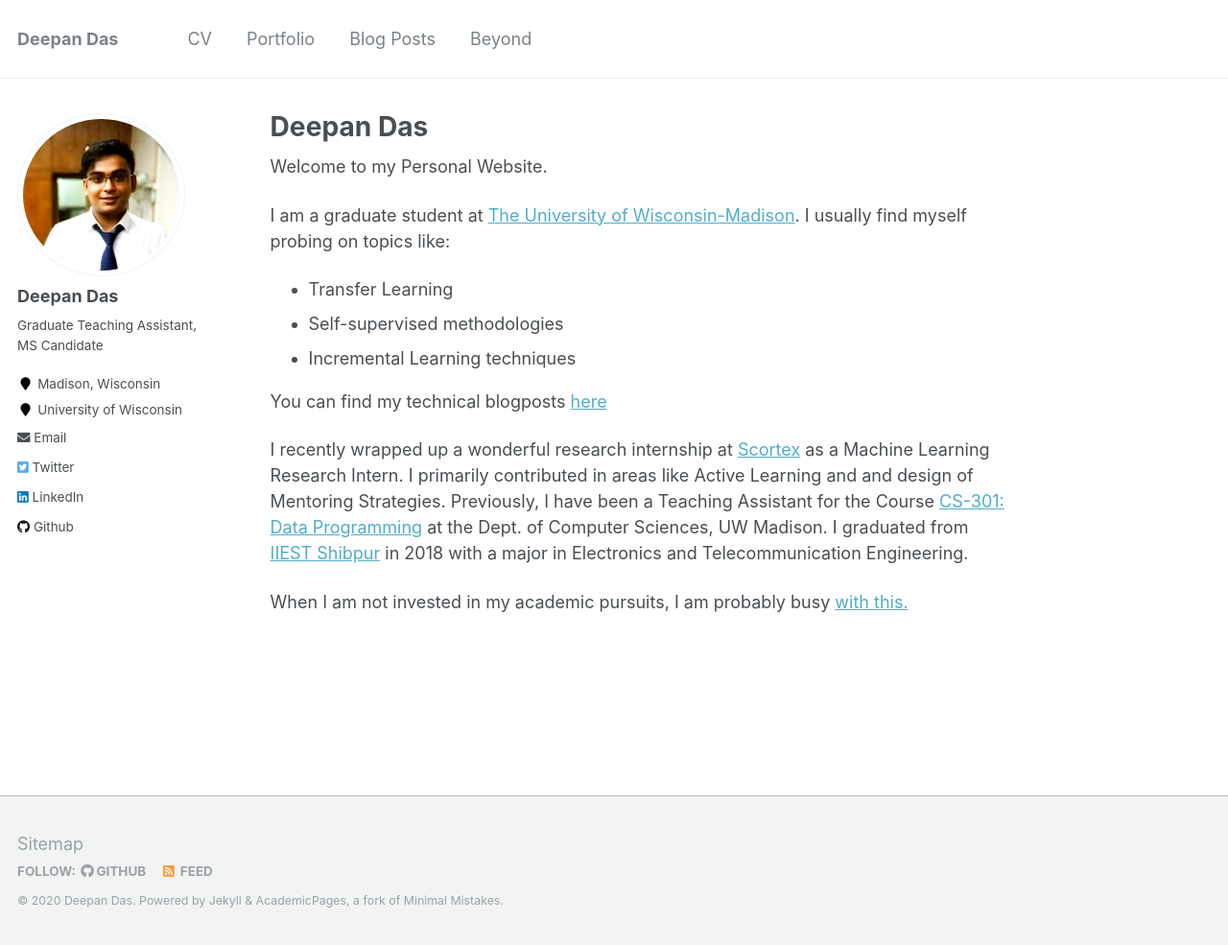
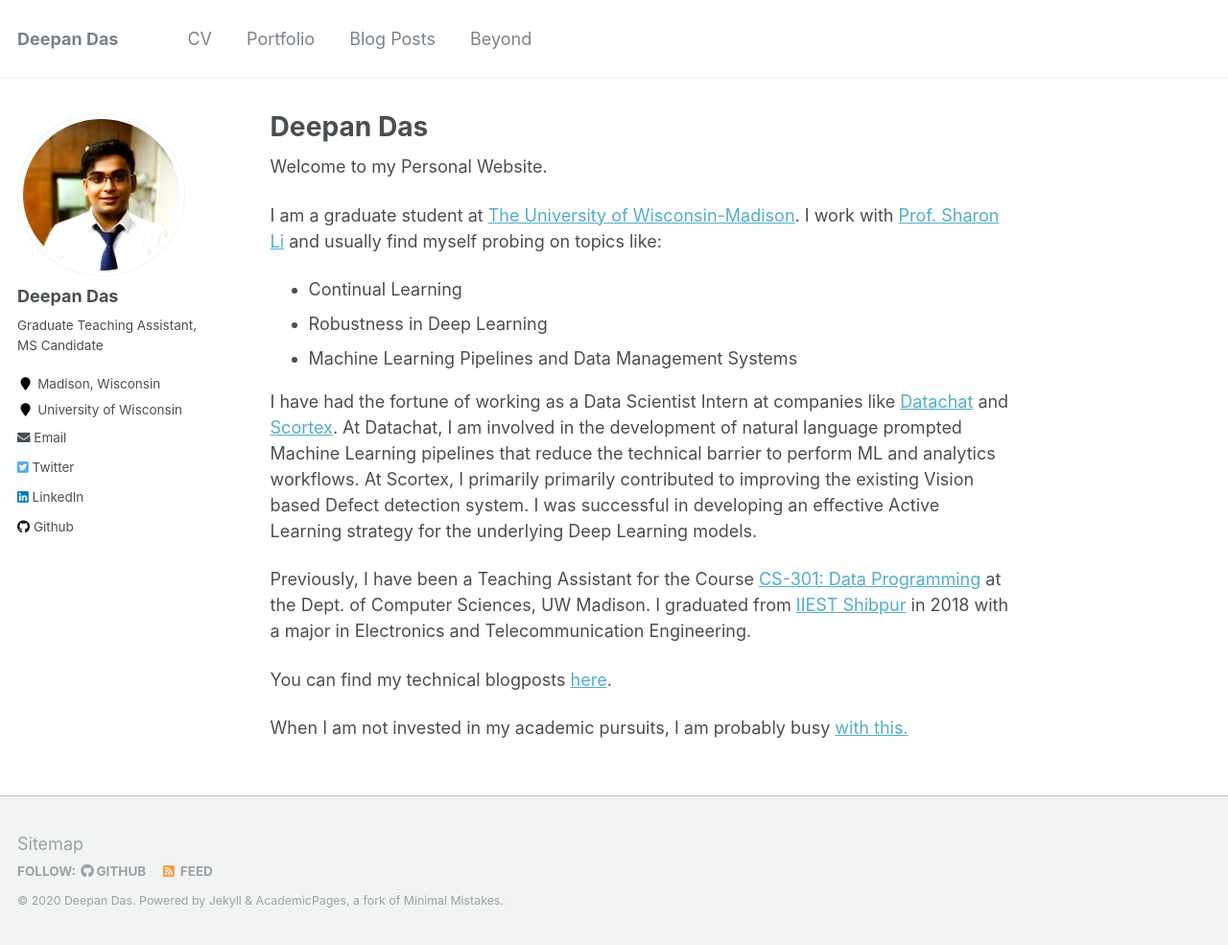
Before and after one commit to deepandas11/deepandas11.github.io, a Jekyll site: the page built from _pages/about.md, in a window 1280 px wide and 985 px high. Shown: the whole window at 96% size. Built offline with Jekyll 4.4.1, drawn with Linux system fonts in a browser that asks for light colours.

Commit message:
update about

```diff
--- a/_pages/about.md
+++ b/_pages/about.md
@@ -11,14 +11,24 @@ author_profile: true
 
 Welcome to my Personal Website.
 
-I am a graduate student at [The University of Wisconsin-Madison](https://www.engr.wisc.edu/department/electrical-computer-engineering/). I usually find myself probing on topics like:
+I am a graduate student at [The University of Wisconsin-Madison](https://www.engr.wisc.edu/department/electrical-computer-engineering/).
+ I work with [Prof. Sharon Li](http://pages.cs.wisc.edu/~sharonli/) and usually find myself probing on topics like:
 
-- Transfer Learning
-- Self-supervised methodologies
-- Incremental Learning techniques
+- Continual Learning
+- Robustness in Deep Learning
+- Machine Learning Pipelines and Data Management Systems
 
-You can find my technical blogposts [here](https://deepandas11.github.io/year-archive/)
+I have had the fortune of working as a Data Scientist Intern at companies like [Datachat](https://www.datachat.ai) and
+[Scortex](https://scortex.io/). At Datachat, I am involved in the development of natural language prompted Machine Learning
+pipelines that reduce the technical barrier to perform ML and analytics workflows. At Scortex, I primarily
+primarily contributed to improving the existing Vision based Defect detection system. I was successful
+ in developing an effective Active Learning strategy for the underlying Deep Learning models.
 
-I recently wrapped up a wonderful research internship at [Scortex](https://scortex.io/) as a Machine Learning Research Intern. I primarily contributed in areas like Active Learning and and design of Mentoring Strategies. Previously, I have been a Teaching Assistant for the Course [CS-301: Data Programming](https://tyler.caraza-harter.com/cs301/spring19/syllabus.html) at the Dept. of Computer Sciences, UW Madison. I graduated from [IIEST Shibpur](https://www.iiests.ac.in/) in 2018 with a major in Electronics and Telecommunication Engineering.
+
+Previously, I have been a Teaching Assistant for the Course [CS-301: Data Programming](https://tyler.caraza-harter.com/cs301/spring19/syllabus.html) at the Dept. of Computer Sciences, UW Madison. I graduated from [IIEST Shibpur](https://www.iiests.ac.in/) in 2018 with a major in Electronics and Telecommunication Engineering.
+
+
+You can find my technical blogposts [here](https://deepandas11.github.io/year-archive/).
+
 
 When I am not invested in my academic pursuits, I am probably busy [with this.](https://deepandas11.github.io/beyond/)
```
